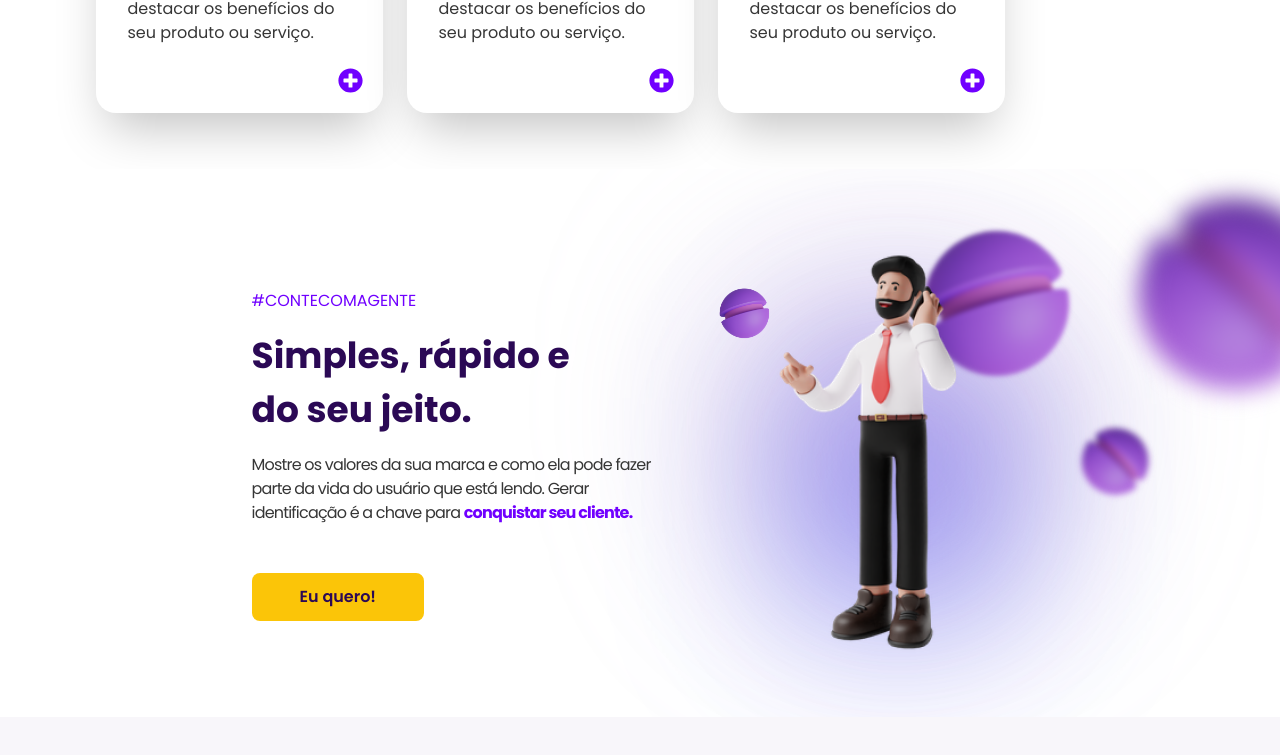
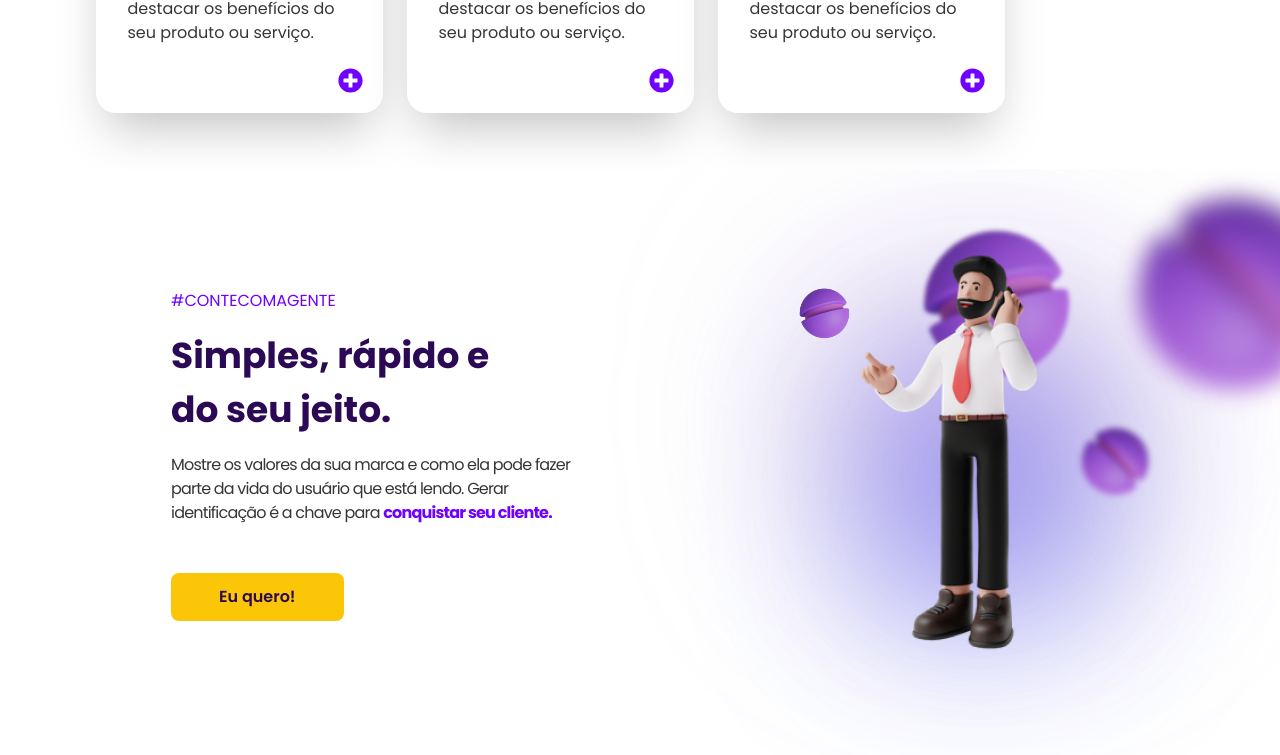
Before and after one commit to devalanlima/Nice, a Vue app: page / in a window 1280 px wide. Shown: the part 1040-1795 px from the top of the page. Built offline with nearby package versions, Linux system fonts and the light colour scheme.

Commit message:
fix / visual bug in style

```diff
--- a/src/components/SecaoQuemSomos.vue
+++ b/src/components/SecaoQuemSomos.vue
@@ -1,6 +1,14 @@
 <template>
-    <div
-        class="w-full max-w-[1440px] overflow-hidden text-cinza_escuro flex flex-col items-center mx-auto md:flex md:flex-row md:justify-center md:py-10 relative xl:pt-16">
+    <div class="w-full max-w-screen overflow-hidden text-cinza_escuro relative mx-auto">
+        <div class="absolute -right-44 top-80 md:top-10 xl:-right-20">
+            <img class="object-contain w-[187px] blur-[2px] hidden -ml-52 xl:block" src="/images/Burger Shape.png"
+                alt="Imagem de uma esfera roxa partida em duas metades">
+            <img class="rotate-[60deg] blur-md object-contain w-[247px] xl:-mt-56" src="/images/Burger Shape.png"
+                alt="Imagem de uma esfera roxa partida em duas metades">
+            <img class="rotate-[60deg] blur-[3px] object-contain w-[86px] ml-7 mt-10 xl:-ml-10 xl:-mt-0"
+                src="/images/Burger Shape.png" alt="Imagem de uma esfera roxa partida em duas metades">
+        </div>
+        <div class="flex flex-col items-center mx-auto md:flex md:flex-row md:justify-between md:py-10 relative xl:pt-16 max-w-[1000px]">
             <div class="pl-[31px] pr-[33px] flex flex-col gap-4">
                 <p class="text-roxo">#CONTECOMAGENTE</p>
                 <h3 class="font-bold text-4xl leading-normal text-roxo_escuro max-w-[340px]">Simples, rápido e do seu jeito.
@@ -10,14 +18,6 @@
                     identificação é a chave para <span class="font-bold text-roxo">conquistar seu cliente.</span>
                 </p>
                 <BotaoAmarelo class="mt-2 sm:mt-8" text="Eu quero!" />
-        </div>
-        <div class="absolute -right-44 top-80 md:top-10 xl:-right-20">
-            <img class="object-contain w-[187px] blur-[2px] hidden -ml-52 xl:block" src="/images/Burger Shape.png"
-                alt="Imagem de uma esfera roxa partida em duas metades">
-            <img class="rotate-[60deg] blur-md object-contain w-[247px] xl:-mt-56" src="/images/Burger Shape.png"
-                alt="Imagem de uma esfera roxa partida em duas metades">
-            <img class="rotate-[60deg] blur-[3px] object-contain w-[86px] ml-7 mt-10 xl:-ml-10 xl:-mt-0"
-                src="/images/Burger Shape.png" alt="Imagem de uma esfera roxa partida em duas metades">
             </div>
             <div class="relative pb-0">
                 <div class="relative w-[375px]">
@@ -34,6 +34,7 @@
                 </div>
             </div>
         </div>
+    </div>
 </template>
 
 <script setup>
```
Lines whose indentation alone changed are shown as unchanged.
